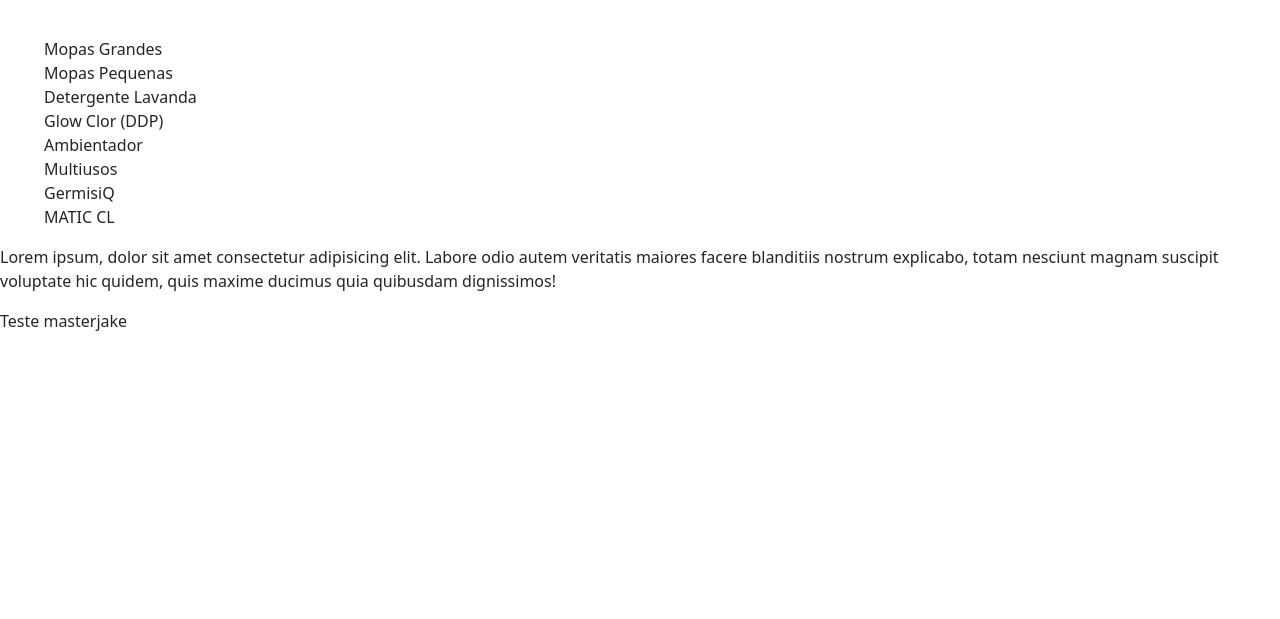
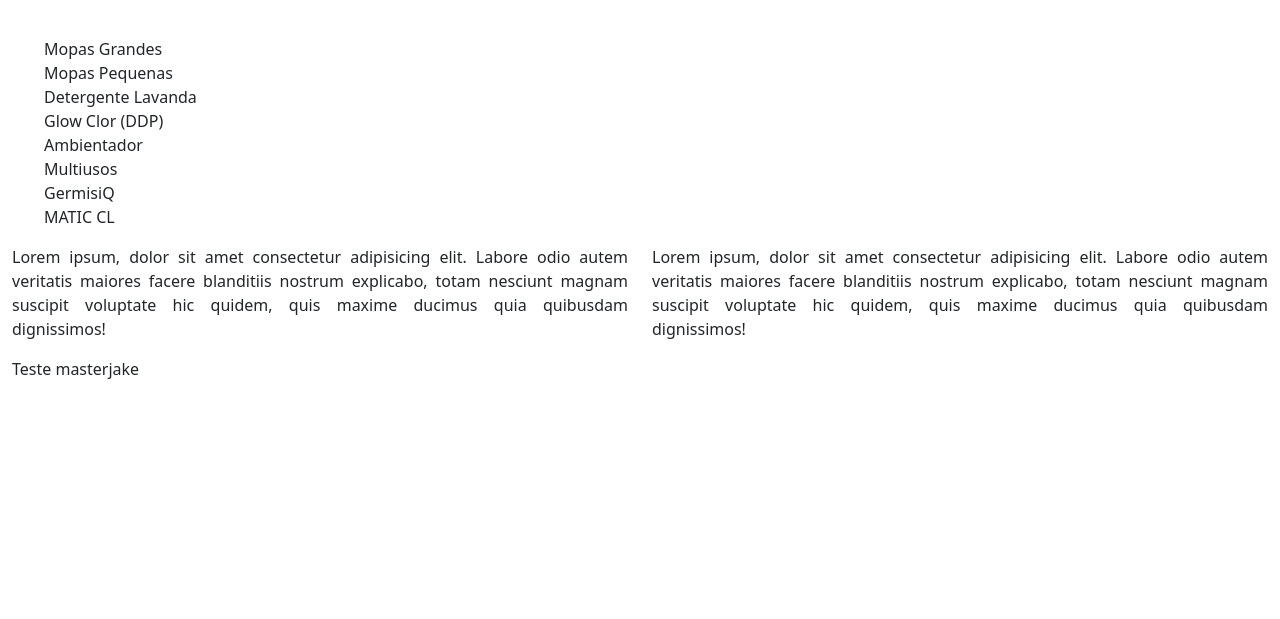
Before and after one commit to vmcpinto/inventario, a website: page index.html in a window 1280 px wide. Shown: the part 181-800 px from the top of the page. Drawn offline with nearby package versions, Linux system fonts and the light colour scheme.

Commit message:
bootstrap

```diff
--- a/index.html
+++ b/index.html
@@ -12,8 +12,11 @@
 
 <body>
   <div class="container-fluid">
-    <h1 class="display-1 text-center">Inventário</h1>
-    <h2 class="display-5 text-center">Detergentes e Similares</h2>
+    <header class="container-fluid">
+      <h1 class="display-1 text-center">Inventário</h1>
+      <h2 class="display-5 text-center">Detergentes e Similares</h2>
+    </header>
+
 <br><br>
     <ul>
       <li>Mopas Grandes</li>
@@ -27,12 +30,17 @@
       <li></li>
       <li></li>
   </ul>
+  <div class="row">
+  <div class="col-sm-6 yebz">
+    <p>Lorem ipsum, dolor sit amet consectetur adipisicing elit. Labore odio autem veritatis maiores facere blanditiis nostrum explicabo, totam nesciunt magnam suscipit voluptate hic quidem, quis maxime ducimus quia quibusdam dignissimos!</p>
 
   </div>
-  <div class="klapaucyus klap nemanus">
+  <div class="col-sm-6 yebz">
     <p>Lorem ipsum, dolor sit amet consectetur adipisicing elit. Labore odio autem veritatis maiores facere blanditiis nostrum explicabo, totam nesciunt magnam suscipit voluptate hic quidem, quis maxime ducimus quia quibusdam dignissimos!</p>
+    </div>
     <p class="masterjake">Teste masterjake</p>
   </div>
+</div>
     <script src="https://cdn.jsdelivr.net/npm/bootstrap@5.0.2/dist/js/bootstrap.bundle.min.js" integrity="sha384-MrcW6ZMFYlzcLA8Nl+NtUVF0sA7MsXsP1UyJoMp4YLEuNSfAP+JcXn/tWtIaxVXM" crossorigin="anonymous"></script>
 </body>
 
--- a/style.css
+++ b/style.css
@@ -1,3 +1,19 @@
+body {
+  margin: 0px;
+  padding: 0px;
+}
+
 ul {
     list-style: none;
 }
+
+.yebz {
+  text-align: justify;
+}
+
+header {
+  background-color: lightskyblue;
+  margin:0px;
+}
+
+}
```
